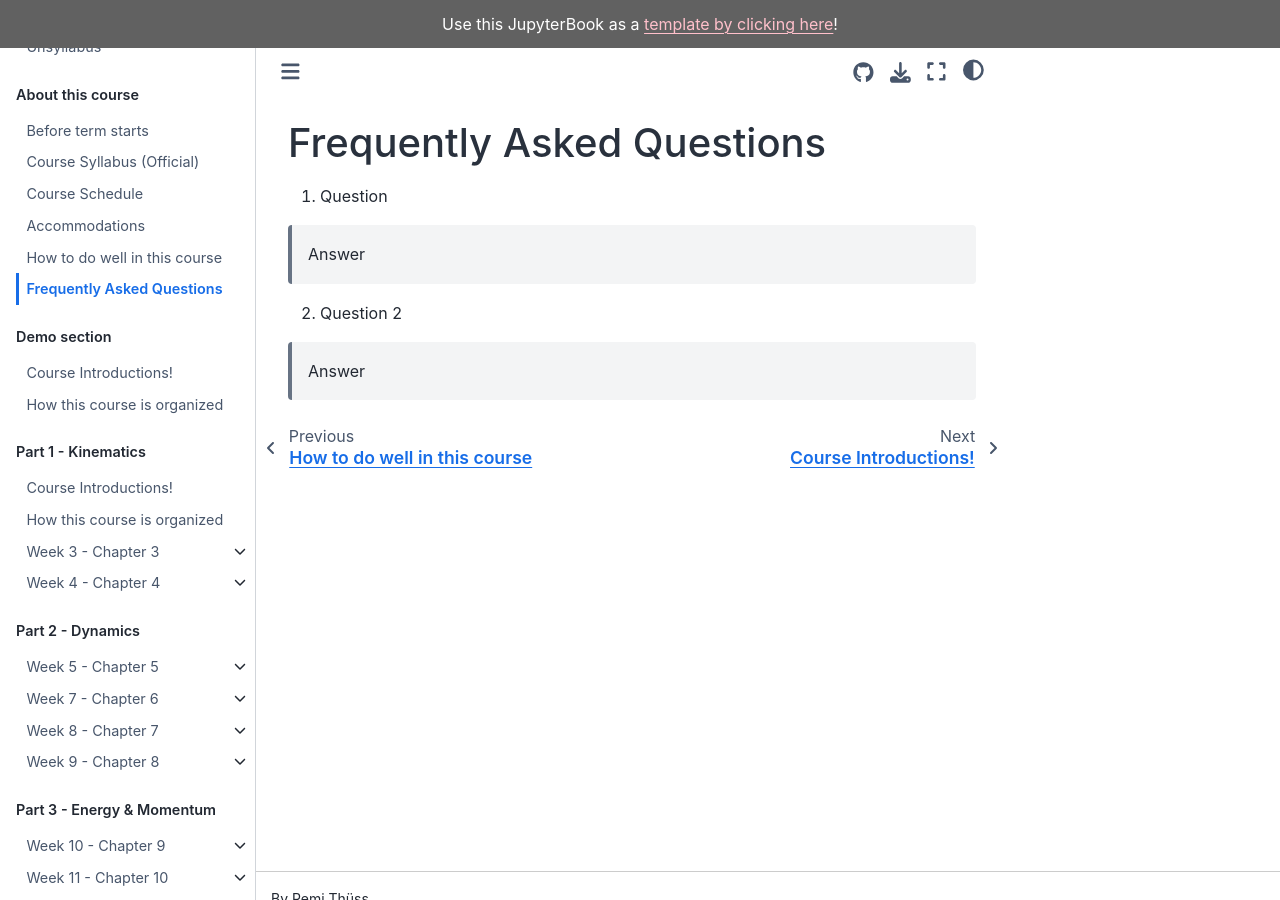
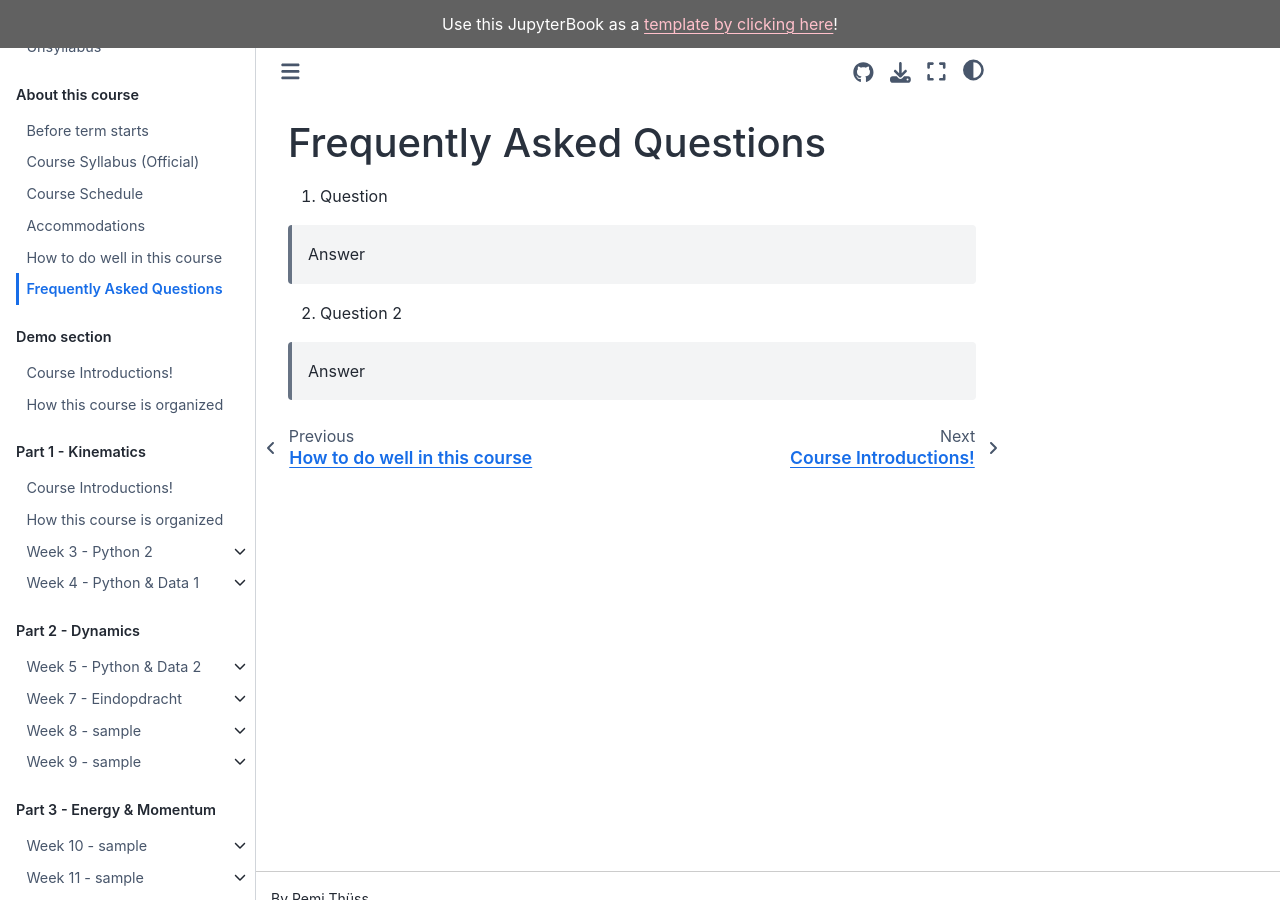
Before and after one commit to Remi-ui/python_tb, a Jupyter Book: the page built from about/faq.md, in a window 1280 px wide and 900 px high. Built offline with Jupyter Book 1.0.4 settings and Sphinx 7.4.7 and the Sphinx Book theme 1.1.4, drawn with Linux system fonts in a browser that asks for light colours; pages that are not in the unit, such as notebooks, are missing from menus; some of the changed text lies outside the part shown.

Commit message:
Update _toc.yml

```diff
--- a/_toc.yml
+++ b/_toc.yml
@@ -35,9 +35,9 @@ parts:
 - caption: Part 1 - Kinematics
   chapters:
   - file: class/week01/week01_summary
-    title: Week 1 - Introductions!
+    title: Week 1 - Introductie!
   - file: class/week02/week02_summary
-    title: Week 2 - Chapter 2
+    title: Week 2 - Python 1
     sections:
       - file: class/week02/readings
       - file: class/week02/videos
@@ -47,7 +47,7 @@ parts:
       - file: class/week02/lab
       - file: class/week02/learninglogs
   - file: class/week03/week03_summary
-    title: Week 3 - Chapter 3
+    title: Week 3 - Python 2
     sections:
       - file: class/week03/readings
       - file: class/week03/videos
@@ -57,7 +57,7 @@ parts:
       - file: class/week03/lab
       - file: class/week03/learninglogs
   - file: class/week04/week04_summary
-    title: Week 4 - Chapter 4
+    title: Week 4 - Python & Data 1
     sections:
       - file: class/week04/readings
       - file: class/week04/videos
@@ -69,7 +69,7 @@ parts:
 - caption: Part 2 - Dynamics
   chapters:
   - file: class/week05/week05_summary
-    title: Week 5 - Chapter 5
+    title: Week 5 - Python & Data 2
     sections:
       - file: class/week05/readings
       - file: class/week05/videos
@@ -79,9 +79,9 @@ parts:
       - file: class/week05/lab
       - file: class/week05/learninglogs
   - file: class/week06/week06_summary
-    title: Week 6 - Week Off !!
+    title: Week 6 - Python & visualiseren
   - file: class/week07/week07_summary
-    title: Week 7 - Chapter 6
+    title: Week 7 - Eindopdracht
     sections:
       - file: class/week07/readings
       - file: class/week07/videos
@@ -91,7 +91,7 @@ parts:
       - file: class/week07/lab
       - file: class/week07/learninglogs
   - file: class/week08/week08_summary
-    title: Week 8 - Chapter 7
+    title: Week 8 - sample
     sections:
       - file: class/week08/readings
       - file: class/week08/videos
@@ -101,7 +101,7 @@ parts:
       - file: class/week08/lab
       - file: class/week08/learninglogs
   - file: class/week09/week09_summary
-    title: Week 9 - Chapter 8
+    title: Week 9 - sample
     sections:
       - file: class/week09/readings
       - file: class/week09/videos
@@ -113,7 +113,7 @@ parts:
 - caption: Part 3 - Energy & Momentum
   chapters:
   - file: class/week10/week10_summary
-    title: Week 10 - Chapter 9
+    title: Week 10 - sample
     sections:
       - file: class/week10/readings
       - file: class/week10/videos
@@ -123,7 +123,7 @@ parts:
       - file: class/week10/lab
       - file: class/week10/learninglogs
   - file: class/week11/week11_summary
-    title: Week 11 - Chapter 10
+    title: Week 11 - sample
     sections:
       - file: class/week11/readings
       - file: class/week11/videos
@@ -133,7 +133,7 @@ parts:
       - file: class/week11/lab
       - file: class/week11/learninglogs
   - file: class/week12/week12_summary
-    title: Week 12 - Chapter 11
+    title: Week 12 - sample
     sections:
       - file: class/week12/readings
       - file: class/week12/videos
@@ -145,7 +145,7 @@ parts:
 - caption: Week 13 - Exam Review
   chapters:
   - file: class/week13/week13_summary
-    title: Week 13 - Review
+    title: Week 13 - sample
     sections:
       - file: class/week13/readings
       - file: class/week13/videos
```
